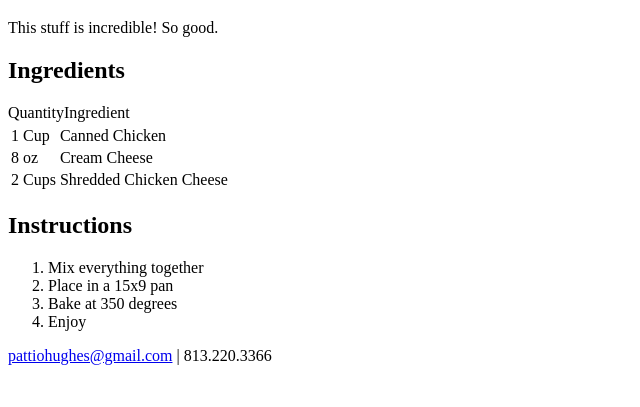
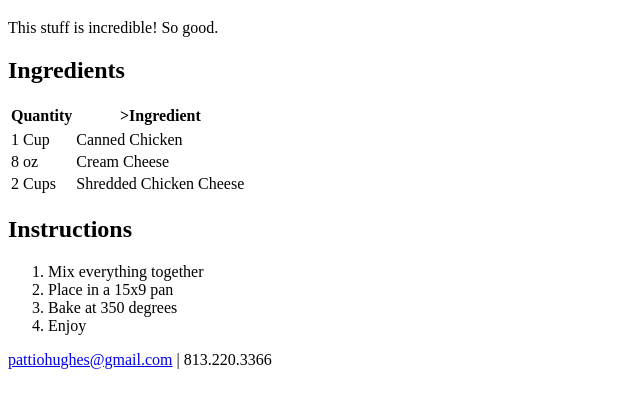
Before and after one commit to freewombat/recipes, a plain HTML site: page Index.html in a window 1280 px wide. Shown: the part 61-468 px from the top of the page, without its empty margins (0-640 px from the left). Drawn offline with Linux system fonts and the light colour scheme.

Commit message:
Changed table headers

```diff
--- a/Index.html
+++ b/Index.html
@@ -6,8 +6,10 @@
 <h2>Ingredients</h2>
 <table>
 <tr>
-<thead>Quantity</thead>
-<thead>Ingredient</thead>
+<thead>
+<th>Quantity</th>
+<th>>Ingredient</th>
+</thead>
 </tr>
 <tr>
 <td>1 Cup</td>
```
